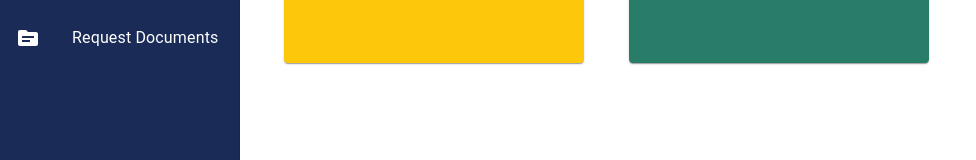
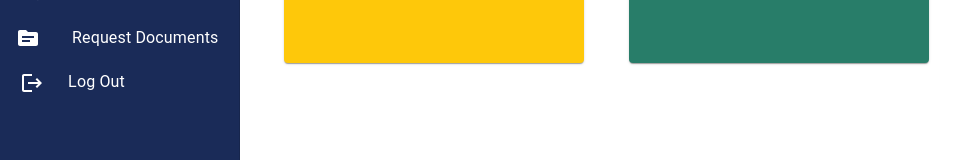
Before and after one commit to yahiko247/Bimswebinteg2, a React (Vite) app in the folder frontend/: page /home in a window 1280 px wide. Shown: the part 350-510 px from the top of the page, without its empty margins (0-976 px from the left). Built offline with nearby package versions, Linux system fonts and the light colour scheme.

Commit message:
updated 4 19 2024

```diff
--- a/frontend/src/page/home.jsx
+++ b/frontend/src/page/home.jsx
@@ -27,6 +27,8 @@ import CardContent from '@mui/material/CardContent';
 import { Link } from 'react-router-dom';
 import BrgCertPage from './brgCertPage';
 import BrgOfficialPage from './brgOfficial';
+import LogoutIcon from '@mui/icons-material/Logout';
+
 
 
 
@@ -72,7 +74,7 @@ function Home(props) {
   };
   const drawer = (
     <div>
-     <div className='text-center' style={{marginTop: '20px'}}>
+     <div className='text-center' style={{ marginTop: '20px'}}>
       <strong><h5 style={{color:'white'}}>B I M S</h5></strong>
      </div>
       <List style={{color:'white', fontSize: '5px'}}>
@@ -87,10 +89,12 @@ function Home(props) {
               <ListItemIcon>
               {index === 0 ? <HouseIcon style={{color: 'white'}} /> : index === 1 ? <MailIcon style={{color:'white'}}/> : index === 2 ? <GavelIcon style={{color:'white'}}/> : <InsertDriveFileIcon style={{color:'white'}}/>}
               </ListItemIcon>
+
               <ListItemText primary={text} />
             </ListItemButton>
           </ListItem>
         ))}
+
       </List>
        {pages[selectedIndex]}
 
@@ -106,7 +110,12 @@ function Home(props) {
           </ListItem>
 
         ))}
+
       </List>
+      <div style={{color: 'white', marginLeft: '20px'}}>
+        <LogoutIcon></LogoutIcon>
+        <Link to='/' style={{textDecoration: 'none', color: 'white',marginLeft: '20px' }}> Log Out</Link>
+      </div>
 
     </div>
   );
--- a/frontend/src/page/nestedPages/logout.jsx
+++ b/frontend/src/page/nestedPages/logout.jsx
@@ -1,4 +1,4 @@
-import React from 'react';
+
 import { GoogleLogout } from 'react-google-login';
 
 const clientId = "1048129708172-6qb3rtjtdpin8l8ftr7ihj51hvl80dps.apps.googleusercontent.com";
```
